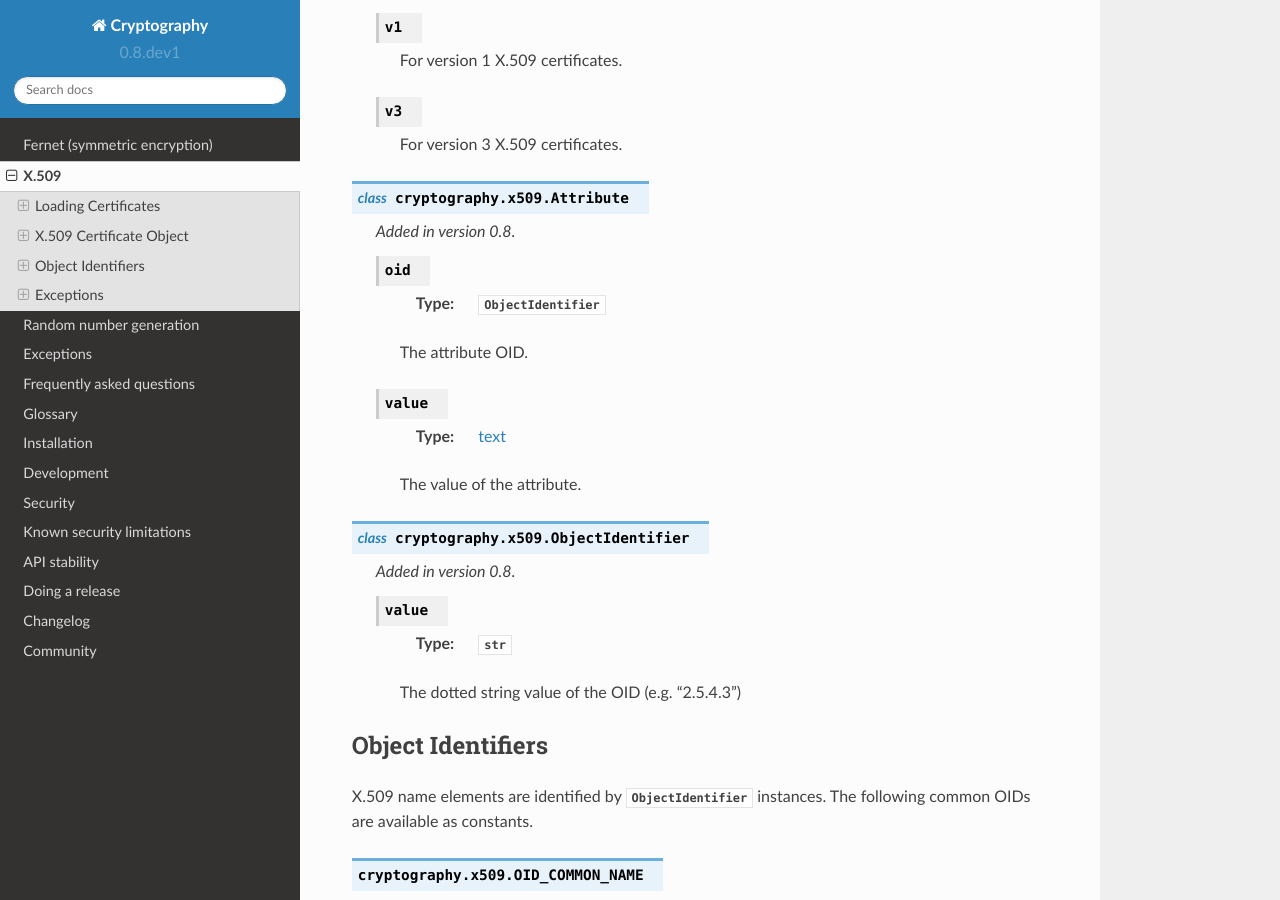
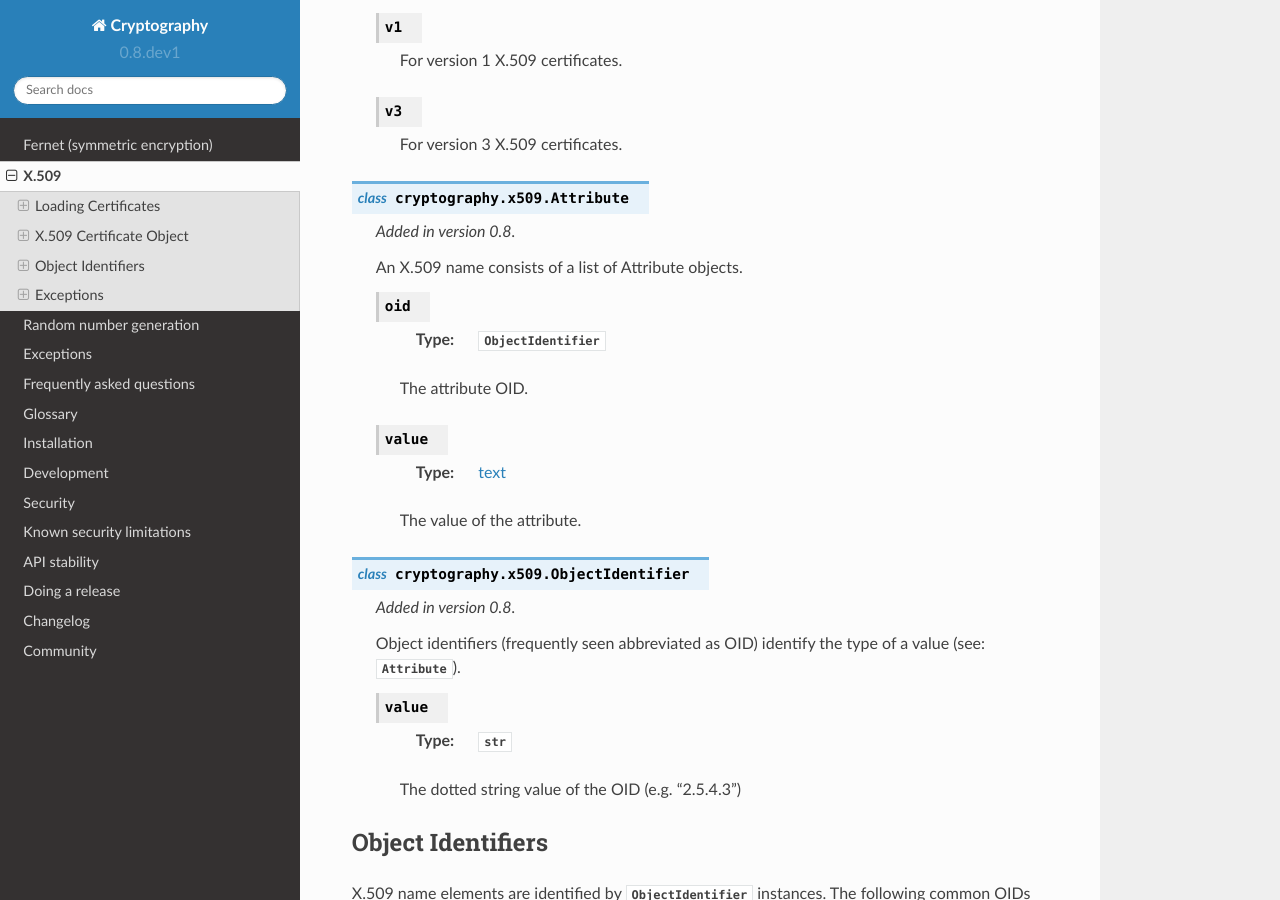
Before and after one commit to WebKing0121/cryptography, a Sphinx documentation site: the page built from docs/x509.rst, in a window 1280 px wide and 900 px high, scrolled down 2553 px. Built offline with Sphinx 7.4.7 and the Read the Docs theme 2.0.0, drawn with Linux system fonts in a browser that asks for light colours; pages that are not in the unit, such as notebooks, are missing from menus.

Commit message:
add some prose trying to explain Attribute and ObjectIdentifier

```diff
--- a/docs/x509.rst
+++ b/docs/x509.rst
@@ -185,6 +185,8 @@ X.509 Certificate Object
 
     .. versionadded:: 0.8
 
+    An X.509 name consists of a list of Attribute objects.
+
     .. attribute:: oid
 
         :type: :class:`ObjectIdentifier`
@@ -200,6 +202,9 @@ X.509 Certificate Object
 .. class:: ObjectIdentifier
 
     .. versionadded:: 0.8
+
+    Object identifiers (frequently seen abbreviated as OID) identify the type
+    of a value (see: :class:`Attribute`).
 
     .. attribute:: value
 
```
